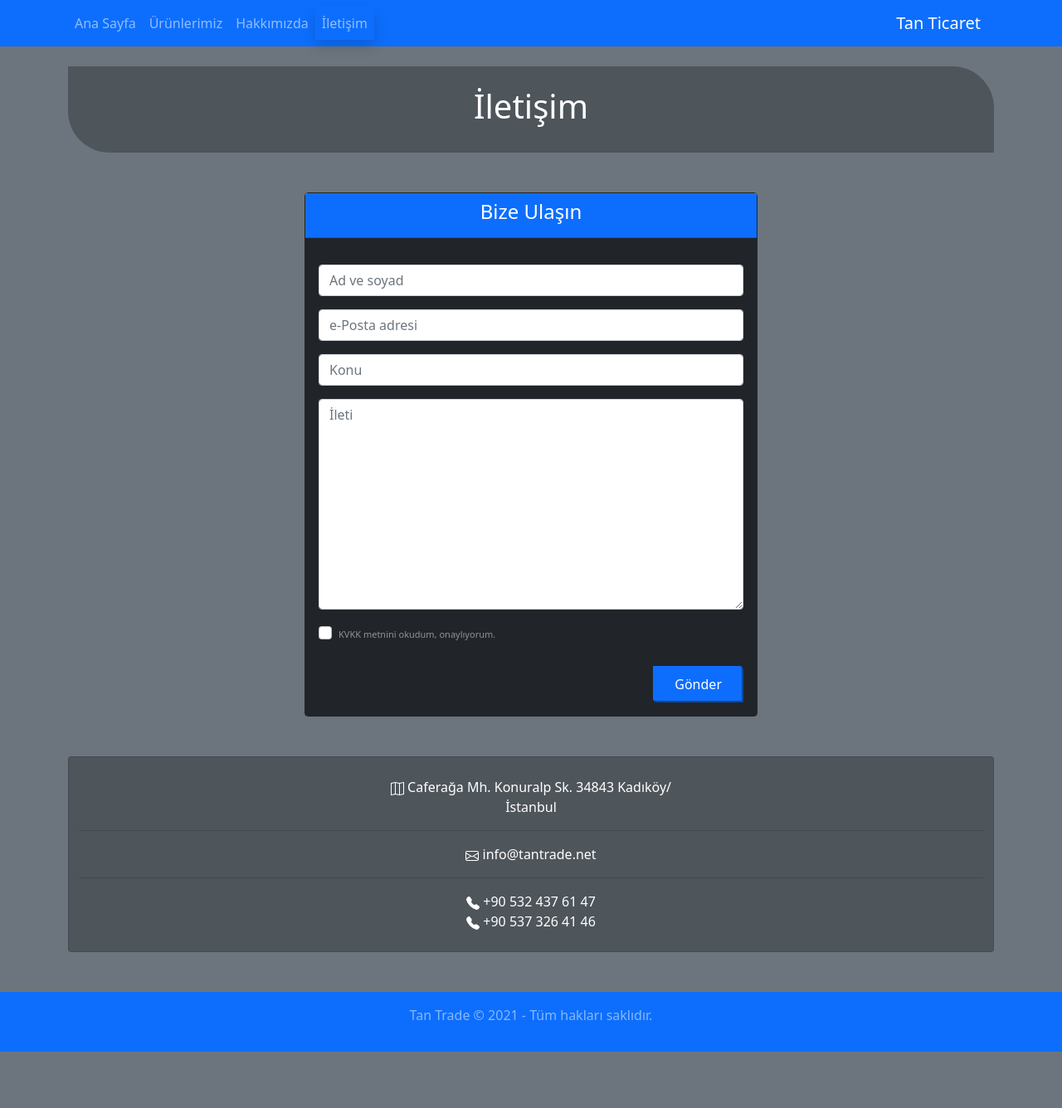
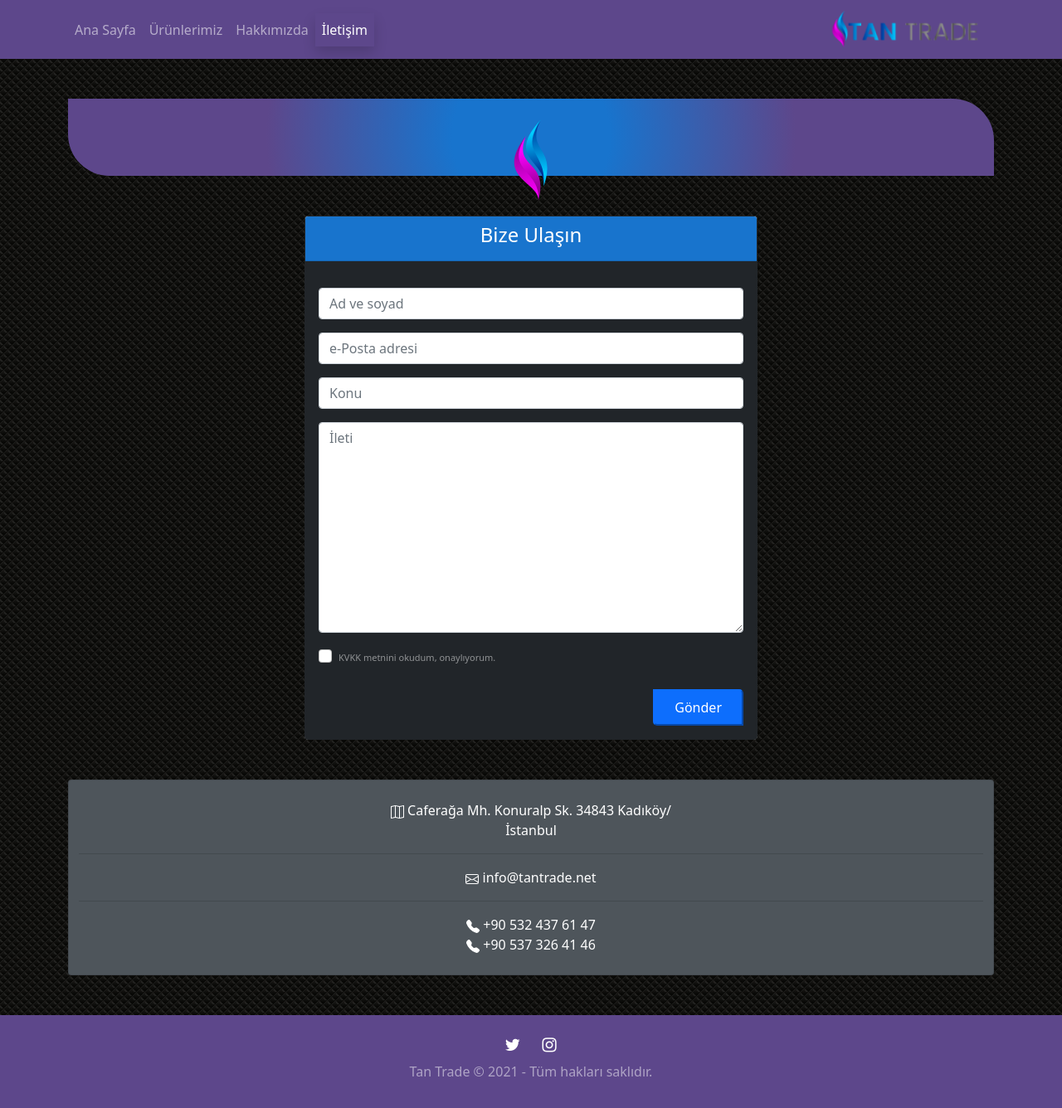
Before and after one commit to cagataysarioglu/PortfolioWebsite, a Django app: page /iletisim in a window 1280 px wide. Shown: the whole page at 83% size. Before the commit the page ends 1268 px from the top, so only its background shows below. Run offline with Django 3.2, Linux system fonts and the light colour scheme; some libraries are stand-ins or nearby versions.

Commit message:
Templates encolored and social media icons added.

```diff
--- a/templates/layout.html
+++ b/templates/layout.html
@@ -4,7 +4,7 @@
 <head>
     <meta charset="UTF-8">
     <meta name="viewport" content="width=device-width, initial-scale=1.0">
-    <link type="image/png" rel="icon" sizes="97x97" href="">
+    <link type="image/png" rel="icon" sizes="14x32" href="{% static 'media/favicon.png' %}">
     <meta name="robots" content="index, follow, noarchive">
     <meta name="revisit-after" content="7 Days">
     <meta name="rating" content="general">
@@ -12,11 +12,16 @@
     <meta name="reply-to" content="info@atantrade.net">
     <meta name="designer" content="Haluk Çağatay Sarıoğlu">
     <meta name="description" content="">
-    <meta name="keywords" content="Tan Ticaret, Tan Trade">
+    <meta name="keywords" content="tan, trade, ticaret">
     <link rel="stylesheet" href="{% static 'css/bootstrap.min.css' %}">
     <link rel="stylesheet" href="{% static 'css/bootstrap.rtl.min.css' %}">
-    <title>Tan Trade</title>
+    <link rel="stylesheet" href="https://cdnjs.cloudflare.com/ajax/libs/font-awesome/4.7.0/css/font-awesome.min.css">
+    <title>TAN TRADE</title>
     <style>
+        body{
+            background-image: url('{% static "media/background.png" %}');
+            background-repeat: repeat;
+        }
         .sticky{
             position: fixed;
             top: 0;
@@ -38,9 +43,26 @@
             from {opacity: .4}
             to {opacity: 1}
         }
+        .fa {
+            padding: 10px;
+            font-size: 20px;
+            width: 40px;
+            text-align: center;
+            text-decoration: none;
+            border-radius: 50%;
+        }
+        .fa-instagram:hover {
+            background: #c71585;
+            color: white;
+            opacity: 0.7;
+        }
+        .fa-twitter:hover {
+            background: #55ACEE;
+            color: white;
+        }
     </style>
 </head>
-<body class="bg-secondary" onload="showSlides()">
+<body class="bg-secondary" onload="setActive()">
     {% include 'partials/_navbar.html' %}
     <main>
         {% include 'partials/_alert.html' %}
@@ -53,18 +75,11 @@
     <script src="{% static 'js/bootstrap.bundle.min.js' %}"></script>
     <script src="{% static 'js/bootstrap.esm.min.js' %}"></script>
     <script src="{% static 'js/bootstrap.min.js' %}"></script>
-    <script src="https://code.jquery.com/jquery-3.5.1.min.js" integrity="sha256-9/aliU8dGd2tb6OSsuzixeV4y/faTqgFtohetphbbj0=" crossorigin="anonymous"></script>
     <script>
         window.addEventListener("scroll", function(){
             let header = document.querySelector("header");
             header.classList.toggle("sticky", window.scrollY > 0);
         })
-        function mouseOver(){
-            document.getElementById("mail").style.color = "#0d6efd";
-        }
-        function mouseOut(){
-            document.getElementById("mail").style.color = "#ffffff";
-        }
         function setActive() {
             const item = document.getElementById('navbar').getElementsByTagName('a');
             for(let i=0; i<item.length; i++) {
@@ -78,12 +93,19 @@
             let i;
             const slides = document.getElementsByClassName("carousel");
             for (i = 0; i < slides.length; i++) {
-            slides[i].style.display = "none";
+                slides[i].style.display = "none";
             }
             slideIndex++;
             if (slideIndex > slides.length) {slideIndex = 1}
             slides[slideIndex-1].style.display = "block";
-            setTimeout(showSlides, 3000);
+            setTimeout(showSlides, 5000);
+        }
+        showSlides();
+        function mouseOver(){
+            document.getElementById("mail").style.color = "#1874cd";
+        }
+        function mouseOut(){
+            document.getElementById("mail").style.color = "#ffffff";
         }
     </script>
 </body>
--- a/templates/pages/contact.html
+++ b/templates/pages/contact.html
@@ -1,14 +1,16 @@
 {% extends 'layout.html' %}
+{% load static %}
 {% block content %}
-<div class="jumbotron jumbotron-fluid py-4 mb-5" style="border-radius: 0 50px; background-color: #4e555b">
-    <div class="container">
-        <h1 class="display-6 text-center text-white">İletişim</h1>
+<div class="jumbotron jumbotron-fluid py-4 mb-5 mt-5" style="border-radius: 0 50px; background-color: #4e555b; background: radial-gradient(circle, #1874cd 17%, #5d478b 57%)">
+    <div class="container" style="height: 45px;">
+        <img src="{% static 'media/banner_logo.png' %}" class="rounded mx-auto d-block" alt="">
+{#        <h1 class="display-6 text-center text-white"></h1>#}
     </div>
 </div>
 <div class="row">
     <div class="col-md-6 mx-auto">
         <div class="card border-dark">
-            <div class="card-header bg-primary text-white text-center"><h4>Bize Ulaşın</h4></div>
+            <div class="card-header text-white text-center" style="background-color: #1874cd;"><h4>Bize Ulaşın</h4></div>
             <div class="card-body bg-dark">
                 <form action="iletisim" method="POST">
                     {% csrf_token %}
--- a/templates/partials/_footer.html
+++ b/templates/partials/_footer.html
@@ -1,6 +1,10 @@
 <footer>
-    <div class="footer py-3 mt-5 mb-0 bg-primary">
+    <div class="footer py-3 mt-5 mb-0" style="background-color: #5d478b;">
         <div class="container">
+            <div class="footer-social text-center">
+                <a href="#" class="fa fa-twitter text-white"></a>
+                <a href="#" class="fa fa-instagram text-white"></a>
+            </div>
             <p class="text-white-50 text-center">Tan Trade &COPY; 2021 - Tüm hakları saklıdır.</p>
         </div>
     </div>
--- a/templates/partials/_navbar.html
+++ b/templates/partials/_navbar.html
@@ -1,5 +1,6 @@
+{% load static %}
 <header>
-    <div id="navbar" class="navbar navbar-expand-lg bg-primary navbar-dark">
+    <div id="navbar" class="navbar navbar-expand-lg navbar-dark" style="background-color: #5d478b;">
         <div class="container">
             <ul class="navbar-nav mr-auto">
                 <li
@@ -39,7 +40,7 @@
                     <a href="{% url 'contact' %}" class="nav-link">İletişim</a>
                 </li>
             </ul>
-            <a href="{% url 'index' %}" class="navbar-brand">Tan Ticaret</a>
+            <a href="{% url 'index' %}" class="navbar-brand"><img src="{% static 'media/navbar_logo.png' %}" alt=""></a>
         </div>
     </div>
 </header>
```
Also changed, not shown: tantrade/settings.py (+0 -20 lines), templates/pages/about.html (+5 -3 lines), templates/pages/index.html (+4 -3 lines), templates/products/list.html (+4 -3 lines), static/media/background.png (added), static/media/banner_logo.png (added), static/media/favicon.png (added), static/media/navbar_logo.png (added).
